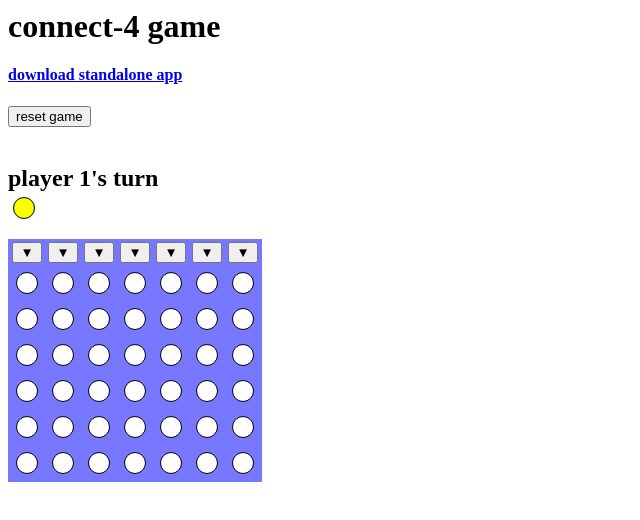
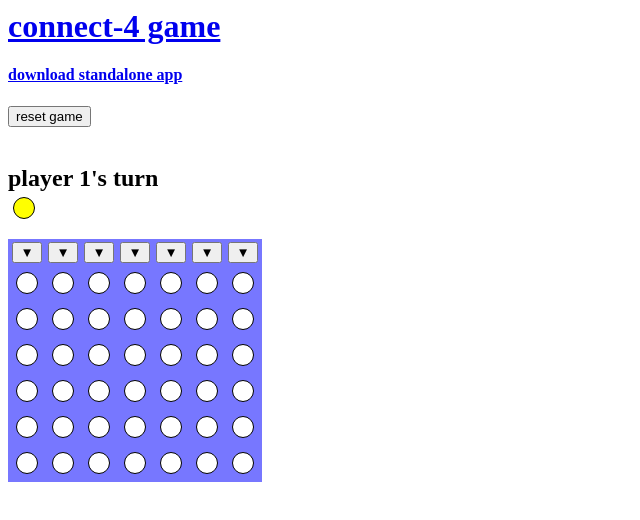
Before and after one commit to kaizhu256/node-connect4, a plain HTML site: page index.html in a window 1280 px wide. Shown: the whole page, without its empty margins (0-640 px from the left). Drawn offline with Linux system fonts and the light colour scheme.

Commit message:
update README.md

```diff
--- a/index.html
+++ b/index.html
@@ -30,7 +30,7 @@
 </style>
 </head>
 <body>
-<h1>connect-4 game</h1>
+<h1><a href="https://github.com/kaizhu256/node-connect4">connect-4 game</a></h1>
 <h4><a download href="test.js">download standalone app</a></h4>
 <button class="onclick" id="resetButton1">reset game</button><br>
 <br>
```
Also changed, not shown: 1 other file.
